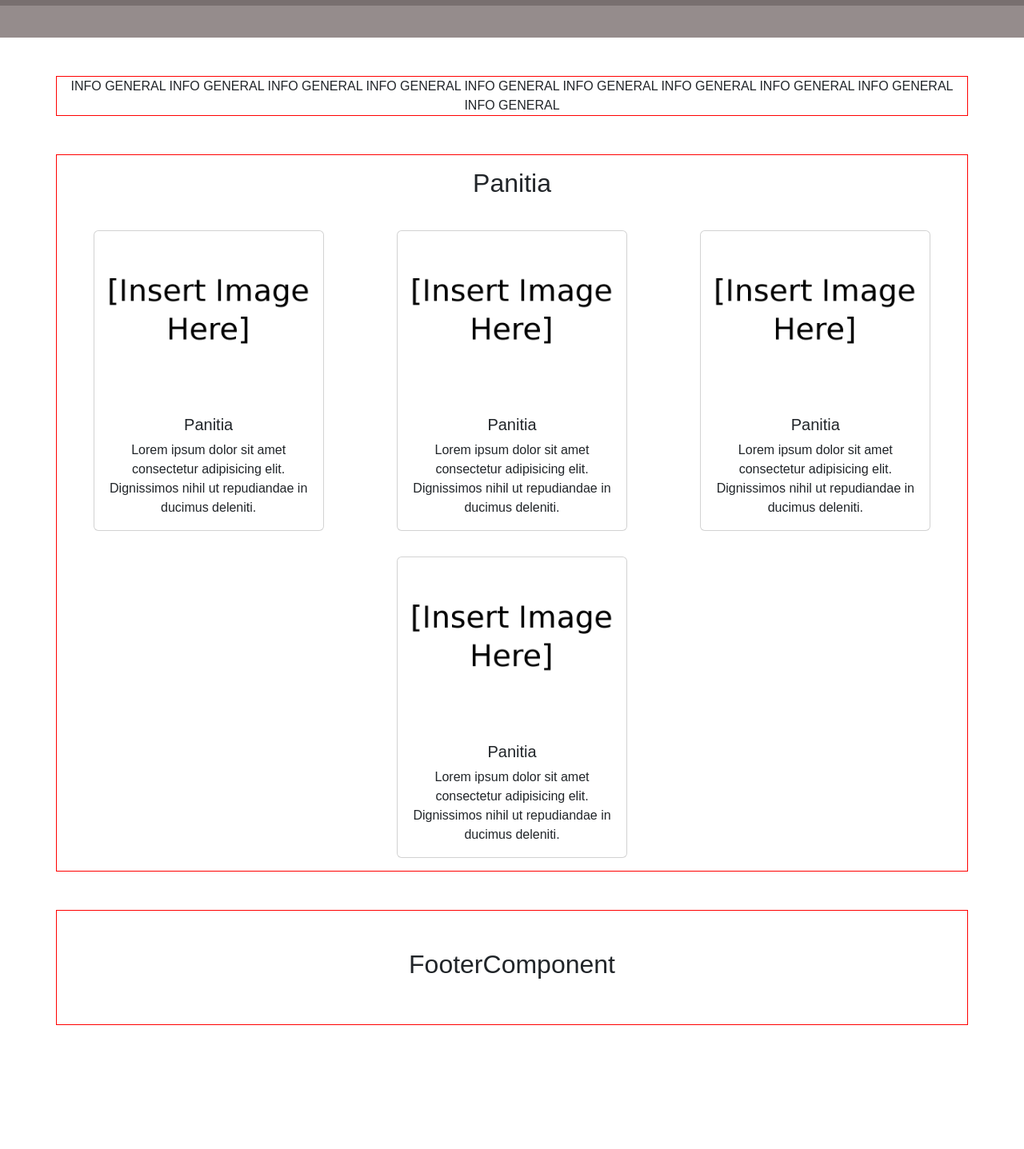
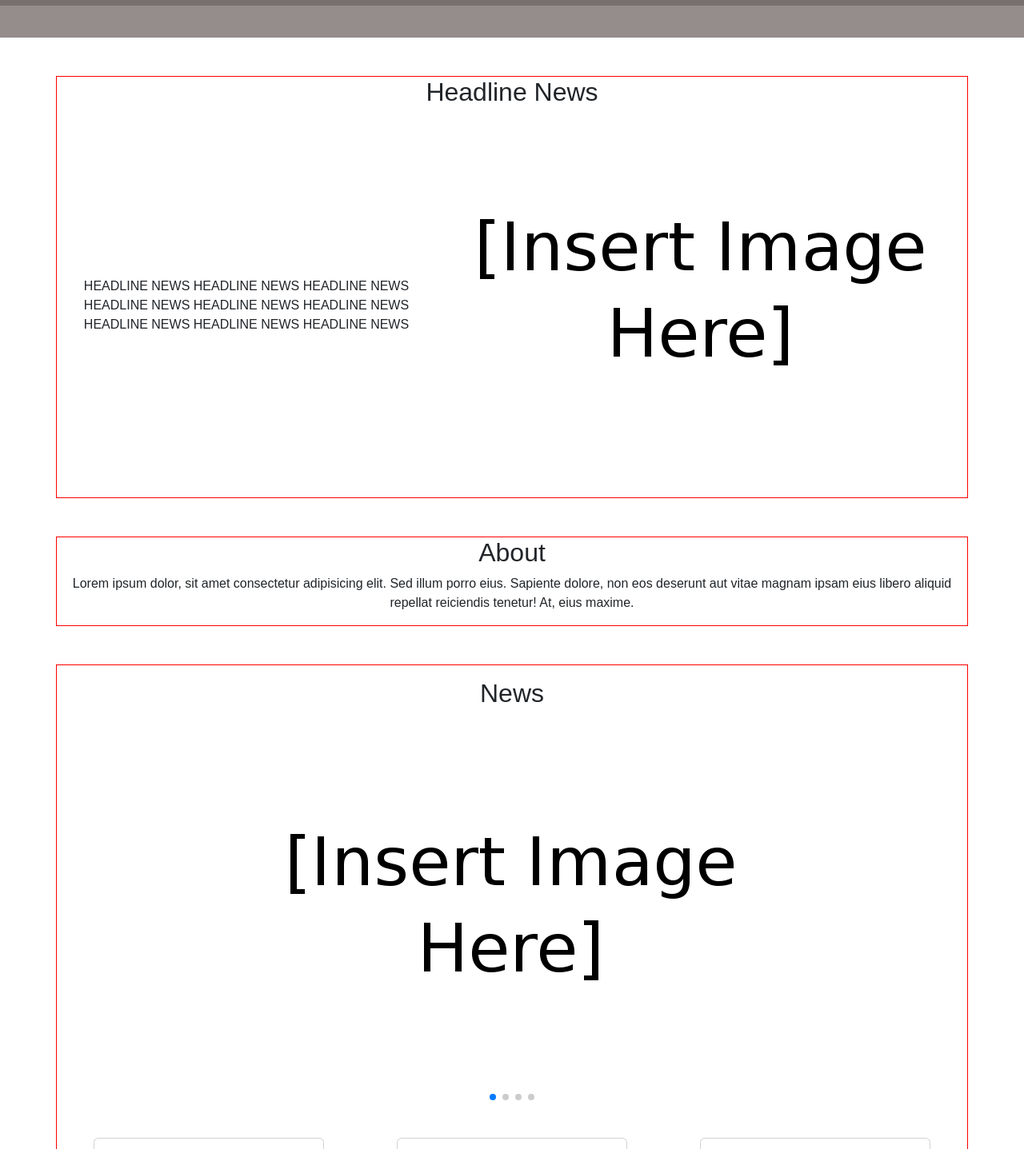
Before and after one commit to Dustin-Bernard/Recis-Eternal, a React (Vite) app in the folder frontend/: page / in a window 1280 px wide. Shown: the part 793-2230 px from the top of the page at 80% size. Before the commit the page ends 2075 px from the top, so only its background shows below. Built offline with nearby package versions, Linux system fonts and the light colour scheme; grey boxes are pictures that could not be loaded.

Commit message:
Struktur konten utama website udh ada

```diff
--- a/frontend/src/components/NavbarComponent.tsx
+++ b/frontend/src/components/NavbarComponent.tsx
@@ -5,7 +5,7 @@ const NavbarComponent = () => {
     <div className="navbar-geming position-sticky top-0 w-100">
       <Navbar expand="lg">
         <Container>
-          <Navbar.Brand id="navbar-brand-id" href="/">
+          <Navbar.Brand id="navbar-brand-id" href="/" className="mx-auto">
             Eternal Recis
           </Navbar.Brand>
           <Navbar.Toggle aria-controls="basic-navbar-nav" />
--- a/frontend/src/main.css
+++ b/frontend/src/main.css
@@ -118,3 +118,8 @@
   justify-content: center;
   align-items: center;
 }
+
+.img-size {
+  height: 300px;
+  width: auto;
+}
--- a/frontend/src/pages/HomePage.tsx
+++ b/frontend/src/pages/HomePage.tsx
@@ -78,19 +78,91 @@ const HomePage = () => {
       <div className="aboutpage">
         <div className="info text-center">
           <Container className="my-5">
-            INFO GENERAL INFO GENERAL INFO GENERAL INFO GENERAL INFO GENERAL
-            INFO GENERAL INFO GENERAL INFO GENERAL INFO GENERAL INFO GENERAL
+            <h2>Headline News</h2>
+            <Row>
+              <Col className="d-flex justify-content-center">
+                HEADLINE NEWS HEADLINE NEWS HEADLINE NEWS HEADLINE NEWS HEADLINE
+                NEWS HEADLINE NEWS HEADLINE NEWS HEADLINE NEWS HEADLINE NEWS
+              </Col>
+              <Col>
+                <img src={DummyImage} alt="" />
+              </Col>
+            </Row>
           </Container>
         </div>
-        <div className="panitiapensi">
+
+        <div>
+          <Container className="text-center">
+            <h2>About</h2>
+            <p>
+              Lorem ipsum dolor, sit amet consectetur adipisicing elit. Sed
+              illum porro eius. Sapiente dolore, non eos deserunt aut vitae
+              magnam ipsam eius libero aliquid repellat reiciendis tenetur! At,
+              eius maxime.
+            </p>
+          </Container>
+        </div>
+
+        <div>
           <Container className="my-5 place-items-center">
-            <h2 className="text-center p-3">Panitia</h2>
+            <h2 className="text-center p-3">News</h2>
+            <div className="pb-3">
+              <Swiper
+                slidesPerView={1}
+                spaceBetween={10}
+                pagination={{
+                  clickable: true,
+                }}
+                breakpoints={{
+                  640: {
+                    slidesPerView: 1,
+                    spaceBetween: 20,
+                  },
+                  768: {
+                    slidesPerView: 1,
+                    spaceBetween: 40,
+                  },
+                  992: {
+                    slidesPerView: 1,
+                    spaceBetween: 50,
+                  },
+
+                  1200: {
+                    slidesPerView: 1,
+                    spaceBetween: 50,
+                  },
+                }}
+                modules={[Pagination]}
+                className="mySwiper"
+              >
+                <SwiperSlide>
+                  <div>
+                    <img src={DummyImage} alt="" />
+                  </div>
+                </SwiperSlide>
+                <SwiperSlide>
+                  <div>
+                    <img src={DummyImage} alt="" />
+                  </div>
+                </SwiperSlide>
+                <SwiperSlide>
+                  <div>
+                    <img src={DummyImage} alt="" />
+                  </div>
+                </SwiperSlide>
+                <SwiperSlide>
+                  <div>
+                    <img src={DummyImage} alt="" />
+                  </div>
+                </SwiperSlide>
+              </Swiper>
+            </div>
             <Row id="parent-grid">
               <Col className="text-center p-3 justify-content-center align-items-center d-flex">
                 <Card style={{ width: "18rem" }}>
                   <Card.Img variant="top" src={DummyImage} />
                   <Card.Body>
-                    <Card.Title>Panitia</Card.Title>
+                    <Card.Title>News</Card.Title>
                     <Card.Text>
                       Lorem ipsum dolor sit amet consectetur adipisicing elit.
                       Dignissimos nihil ut repudiandae in ducimus deleniti.
@@ -102,7 +174,7 @@ const HomePage = () => {
                 <Card style={{ width: "18rem" }}>
                   <Card.Img variant="top" src={DummyImage} />
                   <Card.Body>
-                    <Card.Title>Panitia</Card.Title>
+                    <Card.Title>News</Card.Title>
                     <Card.Text>
                       Lorem ipsum dolor sit amet consectetur adipisicing elit.
                       Dignissimos nihil ut repudiandae in ducimus deleniti.
@@ -114,7 +186,7 @@ const HomePage = () => {
                 <Card style={{ width: "18rem" }}>
                   <Card.Img variant="top" src={DummyImage} />
                   <Card.Body>
-                    <Card.Title>Panitia</Card.Title>
+                    <Card.Title>News</Card.Title>
                     <Card.Text>
                       Lorem ipsum dolor sit amet consectetur adipisicing elit.
                       Dignissimos nihil ut repudiandae in ducimus deleniti.
@@ -126,7 +198,7 @@ const HomePage = () => {
                 <Card style={{ width: "18rem" }}>
                   <Card.Img variant="top" src={DummyImage} />
                   <Card.Body>
-                    <Card.Title>Panitia</Card.Title>
+                    <Card.Title>News</Card.Title>
                     <Card.Text>
                       Lorem ipsum dolor sit amet consectetur adipisicing elit.
                       Dignissimos nihil ut repudiandae in ducimus deleniti.
@@ -137,6 +209,65 @@ const HomePage = () => {
             </Row>
           </Container>
         </div>
+
+        <div>
+          <Container className="text-center mb-5">
+            <h2>Merch</h2>
+            <Row>
+              <Col>
+                <img src={DummyImage} alt="" className="img-size" />
+                <h4>Merch Description</h4>
+              </Col>
+              <Col>
+                <img src={DummyImage} alt="" className="img-size" />
+                <h4>Merch Description</h4>
+              </Col>
+              <Col>
+                <img src={DummyImage} alt="" className="img-size" />
+                <h4>Merch Description</h4>
+              </Col>
+            </Row>
+          </Container>
+        </div>
+
+        <div>
+          <Container className="mb-5">
+            <h2 className="text-center mb-3">Schedule</h2>
+            <h3>Opening</h3>
+            <p>
+              Lorem ipsum dolor sit, amet consectetur adipisicing elit.
+              Accusamus optio incidunt dolor quod corrupti facilis dolores
+              perspiciatis! Incidunt cumque maiores dolor omnis totam quibusdam
+              eaque possimus aspernatur alias, ipsum sint asperiores quae, quo
+              corporis numquam minima. Dolor impedit animi consequuntur
+              consectetur ducimus quasi velit, odit totam, perferendis dolore
+              porro? Quae, omnis earum quas exercitationem quis officiis.
+              Architecto modi iusto quidem.
+            </p>
+            <h3>Recup</h3>
+            <p>
+              Lorem ipsum dolor sit, amet consectetur adipisicing elit.
+              Accusamus optio incidunt dolor quod corrupti facilis dolores
+              perspiciatis! Incidunt cumque maiores dolor omnis totam quibusdam
+              eaque possimus aspernatur alias, ipsum sint asperiores quae, quo
+              corporis numquam minima. Dolor impedit animi consequuntur
+              consectetur ducimus quasi velit, odit totam, perferendis dolore
+              porro? Quae, omnis earum quas exercitationem quis officiis.
+              Architecto modi iusto quidem.
+            </p>
+            <h3>Closing</h3>
+            <p>
+              Lorem ipsum dolor sit, amet consectetur adipisicing elit.
+              Accusamus optio incidunt dolor quod corrupti facilis dolores
+              perspiciatis! Incidunt cumque maiores dolor omnis totam quibusdam
+              eaque possimus aspernatur alias, ipsum sint asperiores quae, quo
+              corporis numquam minima. Dolor impedit animi consequuntur
+              consectetur ducimus quasi velit, odit totam, perferendis dolore
+              porro? Quae, omnis earum quas exercitationem quis officiis.
+              Architecto modi iusto quidem.
+            </p>
+          </Container>
+        </div>
       </div>
     </div>
   );
```
